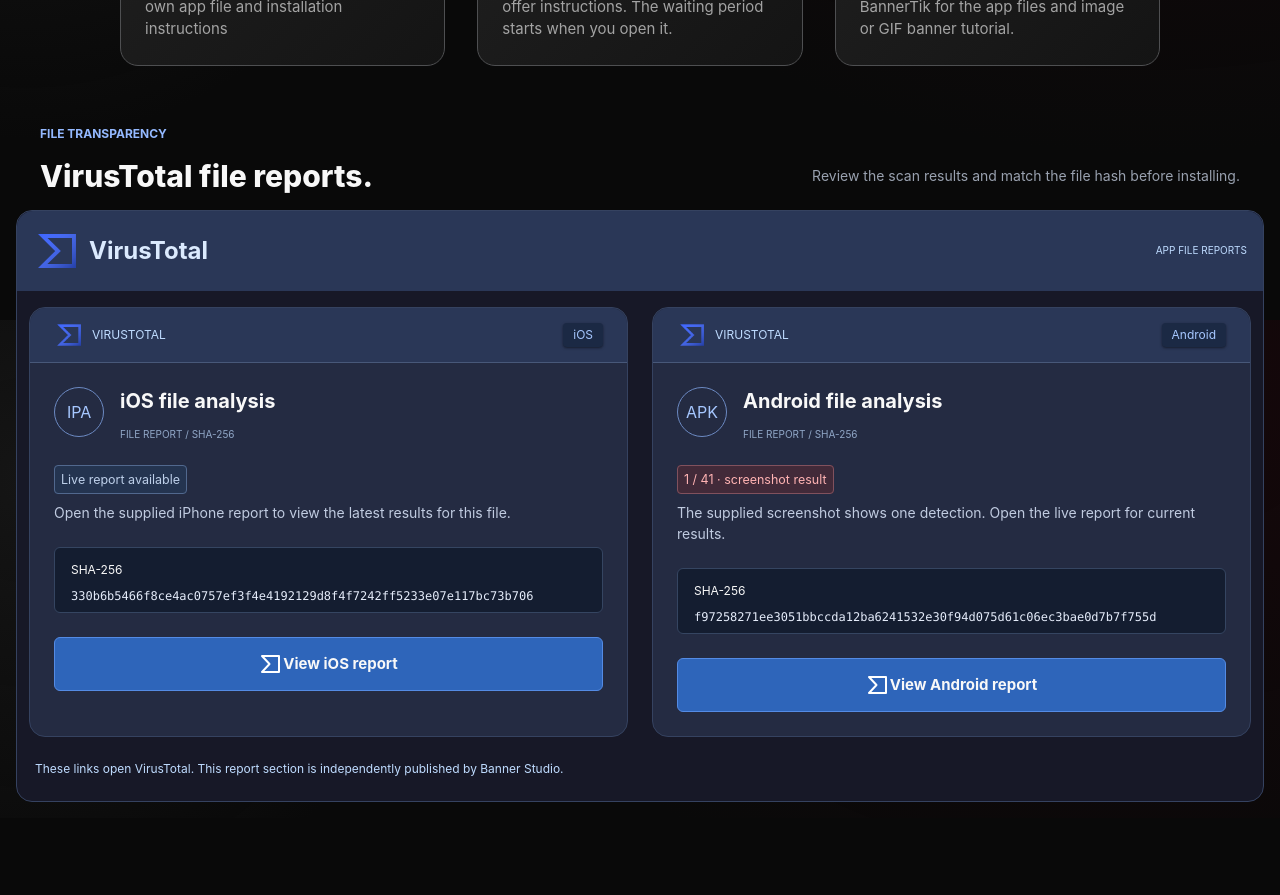
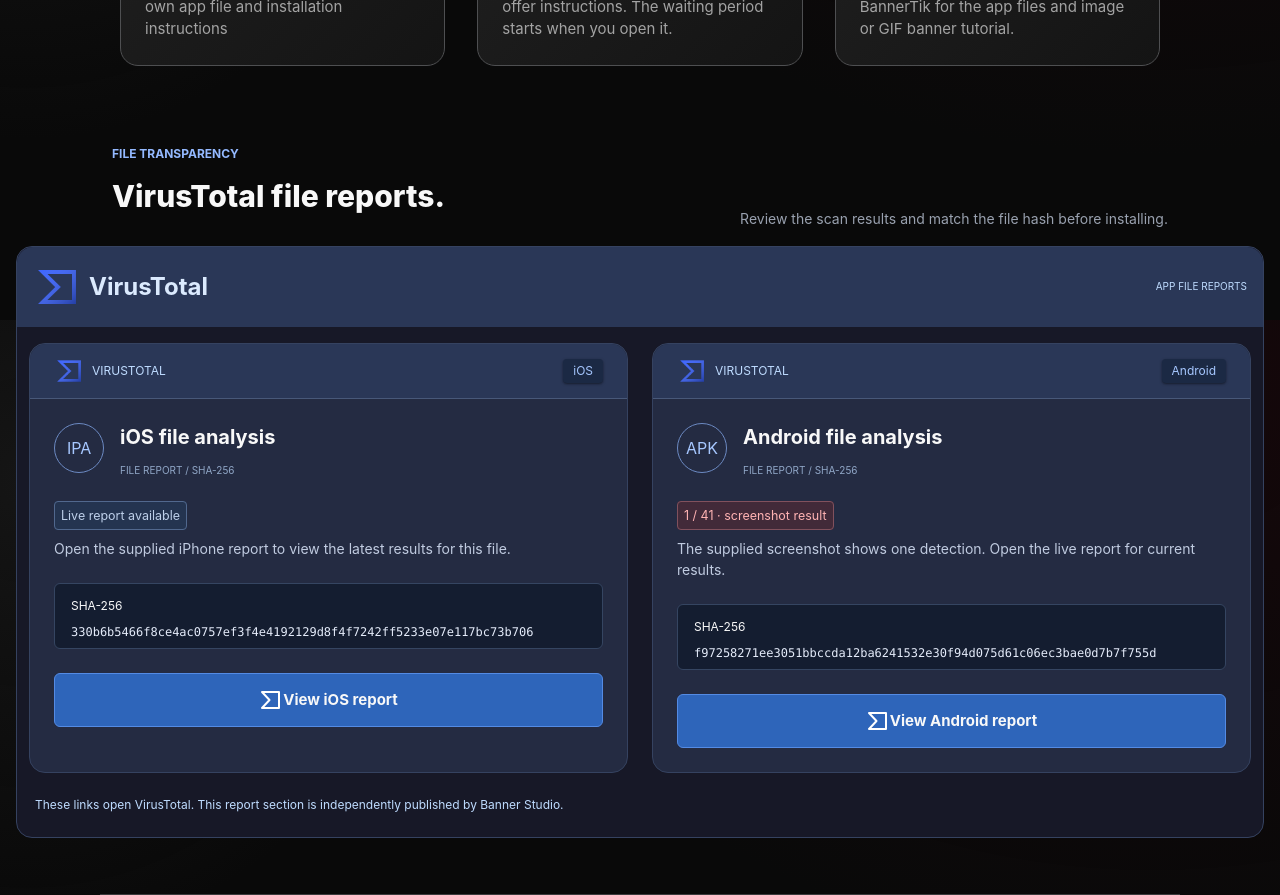
Before and after one commit to dreamiegenie/Banner-Studio-Clone-site, a React (Vite) app in the folder web dev/: page / in a window 1280 px wide. Shown: the part 1280-2175 px from the top of the page. Before the commit the page ends 2098 px from the top, so only its background shows below. Built offline with nearby package versions, Linux system fonts and the light colour scheme.

Commit message:
Fixed some styling issues

```diff
--- a/web dev/src/App.jsx
+++ b/web dev/src/App.jsx
@@ -8,7 +8,6 @@
   return (
     <>
       <HomePage/>
-
     </>
   )
 }
--- a/web dev/src/VirusTotal.jsx
+++ b/web dev/src/VirusTotal.jsx
@@ -6,16 +6,17 @@
 
     return(
         <>
-            <section className="mt-15 ">
-                    <div className="flex flex-col gap-4 mx-4 px-6">
-                        <h3 className="text-xs font-bold text-[rgb(148,185,255)]">FILE TRANSPARENCY</h3>
-                        <div className='lg:flex lg:justify-between lg:items-center '>
+            <section className="mt-20  ">
+                    <div className="lg:flex lg:justify-between lg:items-end gap-15 mx-4 px-2 lg:px-24">
+                        <div className='flex flex-col gap-4 mb-4'>
+                            <h3 className="text-xs font-bold text-[rgb(148,185,255)]">FILE TRANSPARENCY</h3>
                             <h2 className="font-extrabold text-3xl">VirusTotal file reports.</h2>
+                        </div>
+                        <div>
                             <span className="text-gray-400 text-sm">Review the scan results and match the file hash before installing.</span>
-
                         </div>
                     </div>
-                <main className=''>
+                <main className='lg:grid lg:place-items-center'>
                     <div className="border border-[rgb(53,66,96)] rounded-2xl m-4 bg-[rgb(23,24,39)] pb-6">
                             <div className="flex justify-between items-center p-4 bg-[rgb(42,55,87)] rounded-t-2xl">
                                 <div className='flex justify-center items-center gap-2'>
@@ -37,6 +38,7 @@
                     </div>
                     </main>
             </section>
+            <div className='border-b border-b-[#4e4f51b7] mx-6 mt-10 lg:mx-25'></div>
         </>
     )
 }
```
